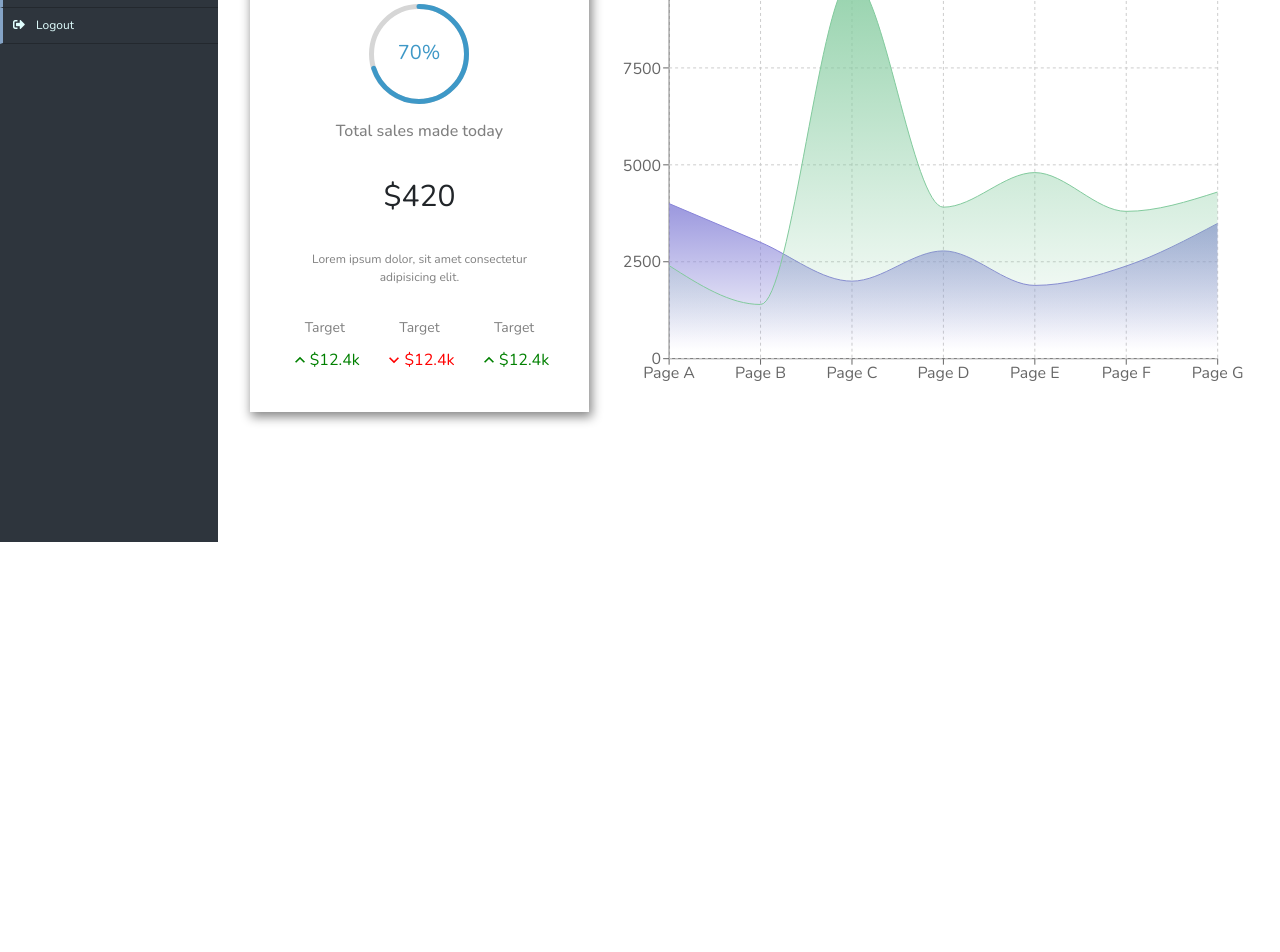
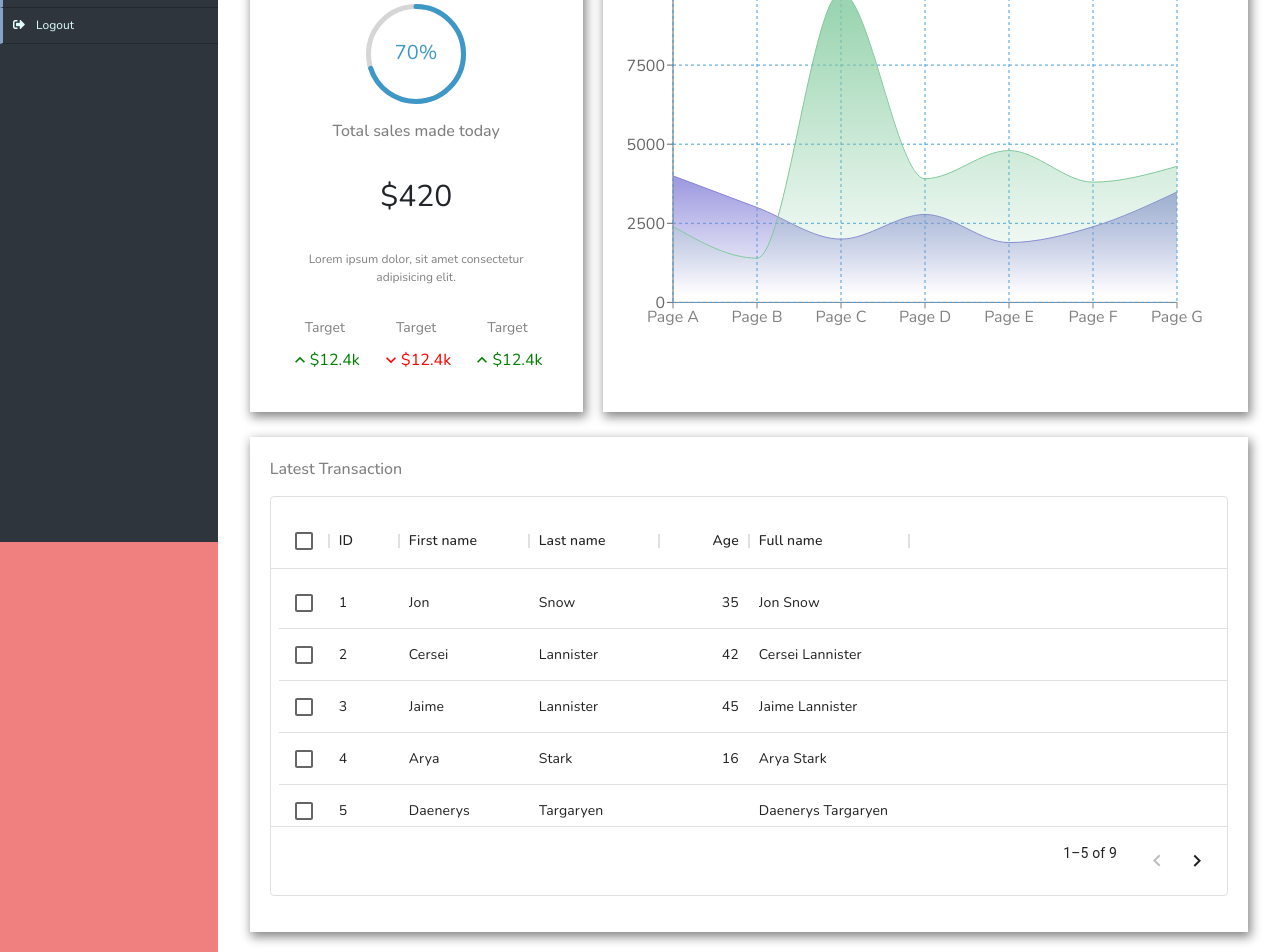
Before and after one commit to paulrajib/react-redux-dashboard, a React (Create React App) app: page / in a window 1280 px wide. Shown: the part 258-1210 px from the top of the page. Before the commit the page ends 800 px from the top, so only its background shows below. Built offline with nearby package versions, Linux system fonts and the light colour scheme.

Commit message:
column sortable data table

```diff
--- a/package.json
+++ b/package.json
@@ -7,6 +7,7 @@
     "@emotion/styled": "^11.10.4",
     "@mui/icons-material": "^5.10.6",
     "@mui/material": "^5.10.7",
+    "@mui/x-data-grid": "^5.17.5",
     "@testing-library/jest-dom": "^5.16.4",
     "@testing-library/react": "^13.3.0",
     "@testing-library/user-event": "^13.5.0",
--- a/src/components/chart/Chart.jsx
+++ b/src/components/chart/Chart.jsx
@@ -51,7 +51,8 @@
   return (
       <div className="chart">
         <div className="title">Last 6 Months (Revenue)</div>
-            <ResponsiveContainer width="100%" height="90%">
+            {/* <ResponsiveContainer width="100%" height="80%"> */}
+            <ResponsiveContainer width="95%" aspect={5/3}>
                 <AreaChart width={730} height={250} data={data} margin={{ top: 10, right: 30, left: 0, bottom: 0 }}>
                     <defs>
                         <linearGradient id="colorUv" x1="0" y1="0" x2="0" y2="1">
@@ -63,9 +64,9 @@
                             <stop offset="95%" stopColor="#82ca9d" stopOpacity={0}/>
                         </linearGradient>
                     </defs>
-                    <XAxis dataKey="name" />
+                    <XAxis dataKey="name" stroke='gray'/>
                     <YAxis />
-                    <CartesianGrid strokeDasharray="3 3" />
+                    <CartesianGrid strokeDasharray="3 3" className='chartGrid'/>
                     <Tooltip />
                     <Area type="monotone" dataKey="uv" stroke="#8884d8" fillOpacity={1} fill="url(#colorUv)" />
                     <Area type="monotone" dataKey="pv" stroke="#82ca9d" fillOpacity={1} fill="url(#colorPv)" />
--- a/src/components/chart/chart.scss
+++ b/src/components/chart/chart.scss
@@ -1,4 +1,14 @@
 .chart{
     flex: 4;
+    -webkit-box-shadow: 2px 4px 10px 1px rgba(0, 0, 0, 0.47);
+    box-shadow: 2px 4px 10px 1px rgba(0, 0, 0, 0.47);
+    padding: 10px;
+    color: gray;
+    .title{
+        margin-bottom: 5px;
+    }
 
+    .chartGrid{
+        stroke: rgb(70, 158, 221);
+    }
 }
--- /dev/null
+++ b/src/components/table/Table.jsx
@@ -0,0 +1,63 @@
+import "./table.scss";
+import Table from '@mui/material/Table';
+import TableBody from '@mui/material/TableBody';
+import TableCell from '@mui/material/TableCell';
+import TableContainer from '@mui/material/TableContainer';
+import TableHead from '@mui/material/TableHead';
+import TableRow from '@mui/material/TableRow';
+import Paper from '@mui/material/Paper';
+
+import { DataGrid } from '@mui/x-data-grid';
+
+
+const List = () => {
+
+
+    const columns = [
+        { field: 'id', headerName: 'ID', width: 70 },
+        { field: 'firstName', headerName: 'First name', width: 130 },
+        { field: 'lastName', headerName: 'Last name', width: 130 },
+        {
+          field: 'age',
+          headerName: 'Age',
+          type: 'number',
+          width: 90,
+        },
+        {
+          field: 'fullName',
+          headerName: 'Full name',
+          description: 'This column has a value getter and is not sortable.',
+          sortable: false,
+          width: 160,
+          valueGetter: (params) =>
+            `${params.row.firstName || ''} ${params.row.lastName || ''}`,
+        },
+      ];
+
+      const rows = [
+        { id: 1, lastName: 'Snow', firstName: 'Jon', age: 35 },
+        { id: 2, lastName: 'Lannister', firstName: 'Cersei', age: 42 },
+        { id: 3, lastName: 'Lannister', firstName: 'Jaime', age: 45 },
+        { id: 4, lastName: 'Stark', firstName: 'Arya', age: 16 },
+        { id: 5, lastName: 'Targaryen', firstName: 'Daenerys', age: null },
+        { id: 6, lastName: 'Melisandre', firstName: null, age: 150 },
+        { id: 7, lastName: 'Clifford', firstName: 'Ferrara', age: 44 },
+        { id: 8, lastName: 'Frances', firstName: 'Rossini', age: 36 },
+        { id: 9, lastName: 'Roxie', firstName: 'Harvey', age: 65 },
+    ];
+
+    return (
+        <div style={{ height: 400, width: '100%' }} className="table">
+            <DataGrid
+                className="cellWrapper"
+                rows={rows}
+                columns={columns}
+                pageSize={5}
+                rowsPerPageOptions={[5]}
+                checkboxSelection
+            />
+        </div>
+    )
+}
+
+export default List
--- /dev/null
+++ b/src/components/table/table.scss
@@ -0,0 +1,6 @@
+.table{
+    .cellWrapper{
+        //display: flex;
+        //align-items: center;
+    }
+}
--- a/src/pages/home/Home.jsx
+++ b/src/pages/home/Home.jsx
@@ -4,6 +4,7 @@
 import Widget from '../../components/widget/Widget';
 import Featured from '../../components/featured/Featured';
 import Chart from '../../components/chart/Chart';
+import Table from '../../components/table/Table';
 import "./home.scss";
 
 
@@ -24,6 +25,11 @@
           <Featured/>
           <Chart/>
         </div>
+
+        <div className="listContainer">
+          <div className="listTitle">Latest Transaction </div>
+          <Table />
+        </div>
       </div>
 
     </div>
--- a/src/pages/home/home.scss
+++ b/src/pages/home/home.scss
@@ -16,5 +16,19 @@
         .charts{
             padding: 5px 20px;
         }
+
+        .listContainer{
+            -webkit-box-shadow: 2px 4px 10px 1px rgba(0, 0, 0, 0.47);
+            box-shadow: 2px 4px 10px 1px rgba(0, 0, 0, 0.47);
+            padding: 20px;
+            margin: 20px;
+
+            .listTitle{
+                font-weight: 500;
+                color: gray;
+                margin-bottom: 15px;
+            }
+
+        }
     }
 }
```
Also changed, not shown: 2 other files (tests, documents, lock files or other folders).
